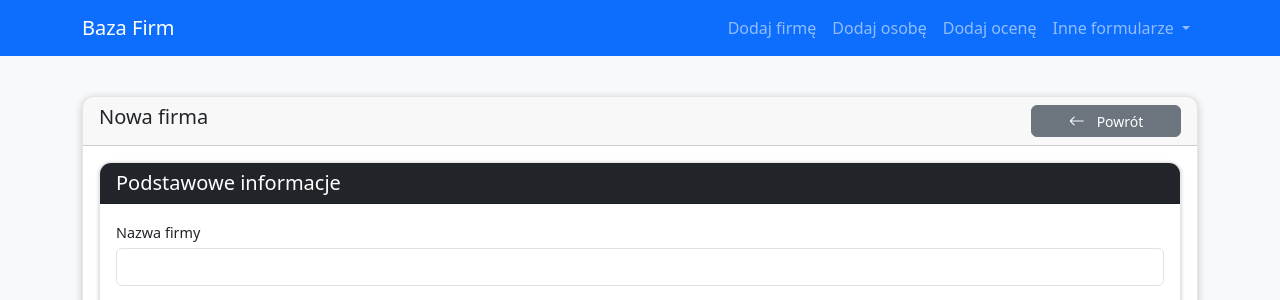
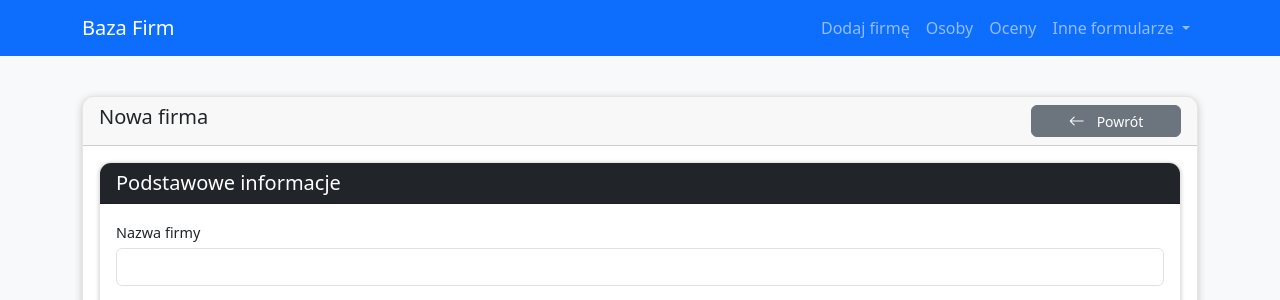
Before and after one commit to pawelpalicki/ListaFirm3, a Flask app: page /company/new in a window 1280 px wide. Shown: the top 300 px of the page. Run offline with Flask 3, Linux system fonts and the light colour scheme; some libraries are stand-ins or nearby versions.

Commit message:
some changes

```diff
--- /dev/null
+++ b/app.yaml
@@ -0,0 +1,3 @@
+runtime: python312  # lub python38, python310, python311, python312
+entrypoint: gunicorn -b :$PORT run:app  # Przykładowo uruchamia aplikację 'app' z pliku 'main.py' przy użyciu Gunicorn
+# Dostosuj 'main:app' do miejsca, gdzie masz obiekt swojej aplikacji (np. nazwapliku:zmiennaaplikacji)
--- a/app/templates/base.html
+++ b/app/templates/base.html
@@ -25,10 +25,10 @@
                             <a class="nav-link" href="{{ url_for('main.new_company') }}">Dodaj firmę</a>
                         </li>
                         <li class="nav-item">
-                            <a class="nav-link" href="{{ url_for('main.list_persons') }}">Dodaj osobę</a>
+                            <a class="nav-link" href="{{ url_for('main.list_persons') }}">Osoby</a>
                         </li>
                         <li class="nav-item">
-                            <a class="nav-link" href="{{ url_for('main.list_ratings') }}">Dodaj ocenę</a>
+                            <a class="nav-link" href="{{ url_for('main.list_ratings') }}">Oceny</a>
                         </li>
                         <li class="nav-item dropdown">
                             <a class="nav-link dropdown-toggle" href="#" id="navbarDropdown" role="button" data-bs-toggle="dropdown" aria-expanded="false">
--- /dev/null
+++ b/cloudbuild.yaml
@@ -0,0 +1,4 @@
+steps:
+- name: 'gcr.io/cloud-builders/gcloud' # Użyj narzędzia gcloud od Google
+  args: ['app', 'deploy'] # Uruchom komendę wdrożenia App Engine
+  timeout: '1600s' # Daj czas na wdrożenie (może potrwać kilka minut)
```
Also changed, not shown: firmy.db.
